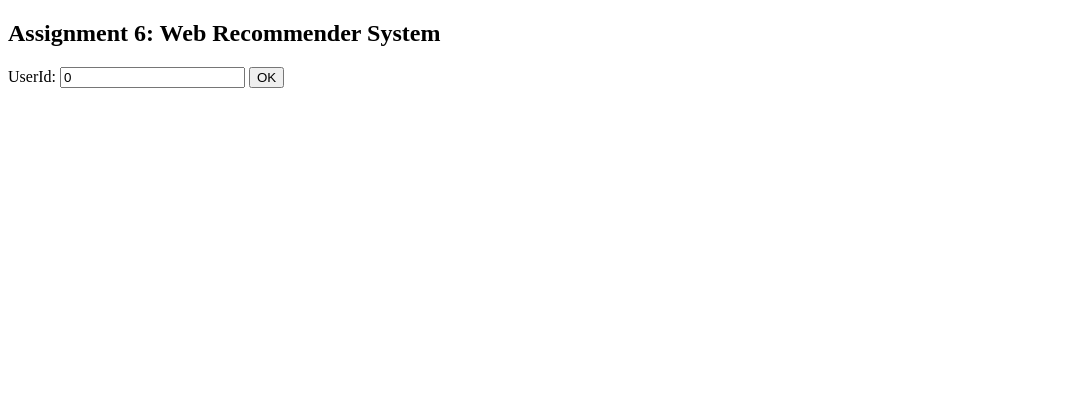
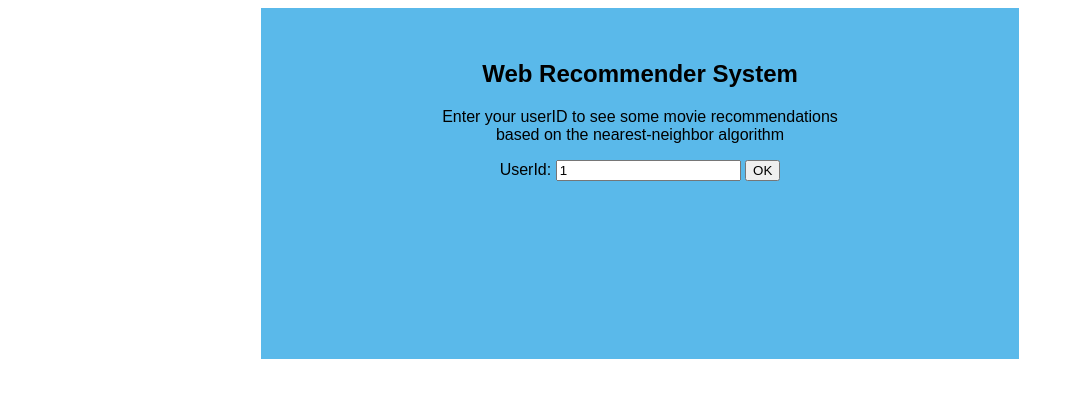
Before and after one commit to elsandner/WebRecommender, a Django app: page /rs/page1 in a window 1280 px wide. Shown: the top 398 px of the page, without its empty margins (0-1073 px from the left). Run offline with Django 3.2, Linux system fonts and the light colour scheme.

Commit message:
redesigned

```diff
--- a/recommenderSystem/views.py
+++ b/recommenderSystem/views.py
@@ -14,12 +14,12 @@ from recommenderSystem import nearestNeighbor
 def index(request):
     template = loader.get_template('recommenderSystem/index.html')
     context = {
-        'userId': '0',
+        'userId': '1',
     }
     return HttpResponse(template.render(context))
 
 
-# function used to get experienced with html forms in django
+# function executed on button click
 @csrf_exempt
 def recommendation(request):
     print("Exec recommendation")
@@ -32,11 +32,8 @@ def recommendation(request):
         nn = nearestNeighbor.NearestNeighbor()
 
         if nn.validateUserId(userId):
-
-
-            #TODO: change back to loading calculated dataframe
-            #recommendations = nn.getRecommendation(userId)
-            recommendations = nn.loadDebugDataframe()
+            recommendations = nn.getRecommendation(userId)
+            #recommendations = nn.loadDebugDataframe()  # use this to avoid waiting time when dubigging
 
             recommendationDict = recommendations.to_dict(orient="records")
 
@@ -46,29 +43,10 @@ def recommendation(request):
                 'userId': userId,
             }
             return HttpResponse(template.render(context))
+
         else:
             template = loader.get_template('recommenderSystem/index.html')
             context = {
                 'errorMessage': 'This userId does not exist',
             }
             return HttpResponse(template.render(context))
-
-    # if a GET (or any other method) we'll create a blank form
-    else:
-        # TODO: actually not needed but maybe handle get request later
-        form = NameForm()
-
-    return render(request, 'recommenderSystem/recommendation.html', {'form': form})
-
-
-# check if user entered a ID which exists in database
-def validateInput(self, value: str) -> bool:
-    """
-    Checks if the 'value' is contained in the 'unique_ID' set.
-    """
-    try:
-        value = int(value)
-    except ValueError:
-        return False
-    result = int(value) in self.dataframeRatings["userId"].unique()
-    return result
--- a/templates/recommenderSystem/index.html
+++ b/templates/recommenderSystem/index.html
@@ -4,14 +4,60 @@
     <meta charset="UTF-8">
     <title>Recommender System</title>
 </head>
+<style>
+    *{
+        font-family: Arial;
+    }
+    #container{
+        background-color: #5AB9EA;
+        padding: 2em 10em 2em 10em;
+        margin-right: 20%;
+        margin-left: 20%;
+    }
+    #container > *{
+        text-align: center;
+    }
+    #error{
+        color: red;
+    }
+    /*loader animation*/
+    #loader {
+      visibility: hidden;
+      margin: 0 auto;
+      border: 16px solid #f3f3f3;
+      border-radius: 50%;
+      border-top: 16px solid #3498db;
+      width: 80px;
+      height: 80px;
+      -webkit-animation: spin 2s linear infinite; /* Safari */
+      animation: spin 2s linear infinite;
+    }
+    /* Safari */
+    @-webkit-keyframes spin {
+      0% { -webkit-transform: rotate(0deg); }
+      100% { -webkit-transform: rotate(360deg); }
+    }
+
+    @keyframes spin {
+      0% { transform: rotate(0deg); }
+      100% { transform: rotate(360deg); }
+    }
+
+</style>
+
 <body>
-    <h2>Assignment 6: Web Recommender System</h2>
-    <form action="/rs/page2" method="post">    <!-- TODO:/your-name/ is  url where the html request is sent to-->
-        <label for="userId">UserId: </label>
-        <input id="userId" type="text" name="userId" value="{{ userId }}">
-        <input type="submit" value="OK">
-    </form>
+    <div id="container">
+        <h2>Web Recommender System</h2>
+        <p>Enter your userID to see some movie recommendations based on the nearest-neighbor algorithm</p>
+        <form action="/rs/page2" method="post">
+            <label for="userId">UserId: </label>
+            <input id="userId" type="text" name="userId" value="{{ userId }}">
+            <input type="submit" value="OK" onClick="document.getElementById('loader').style.visibility = 'visible'">
+        </form>
 
-    <p>{{ errorMessage }}</p>
+        <p id="error">{{ errorMessage }}</p>
+        <br>
+        <div id="loader"></div>
+    </div>
 </body>
 </html>
--- a/templates/recommenderSystem/recommendation.html
+++ b/templates/recommenderSystem/recommendation.html
@@ -2,7 +2,7 @@
 <html lang="en">
 <head>
     <meta charset="UTF-8">
-    <title>Page 2</title>
+    <title>Recommender System</title>
 </head>
 <style>
     *{
```
Also changed, not shown: recommenderSystem/nearestNeighbor.py (+22 -40 lines).
